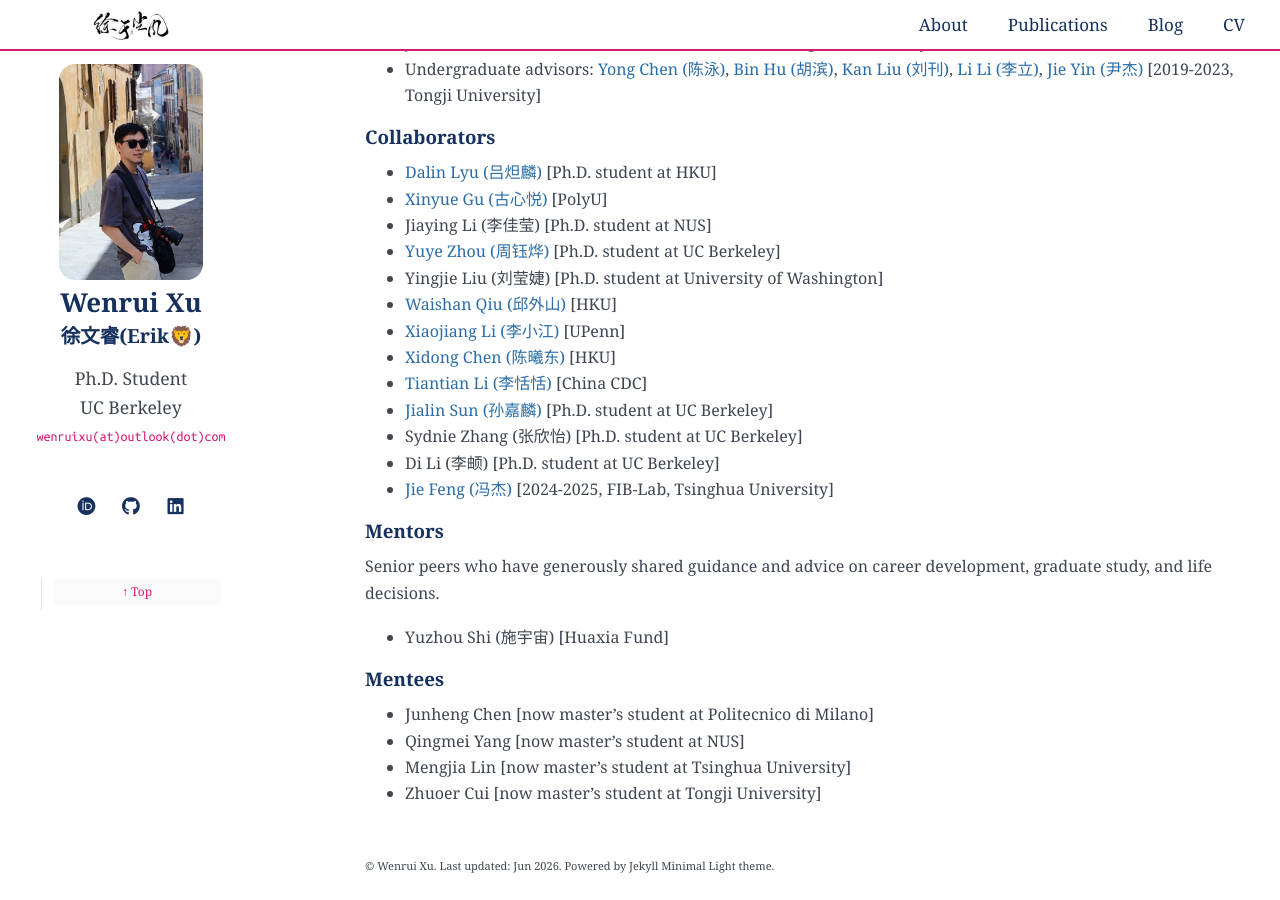
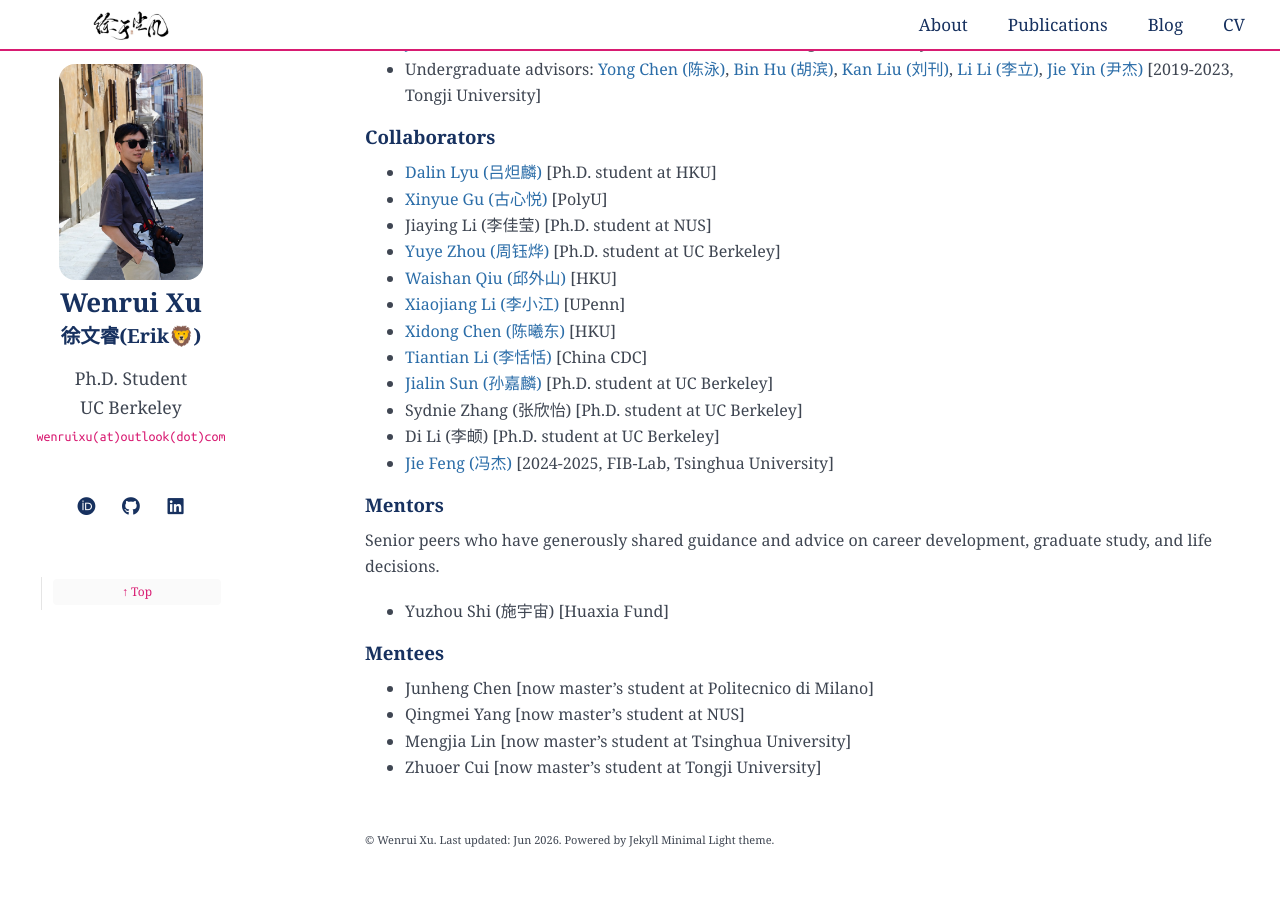
Before and after one commit to ruaruaxu/ruaruaxu.github.io, a Jekyll site: the page built from people.md, in a window 1280 px wide and 900 px high, scrolled down 639 px. Built offline with Jekyll 4.4.1, drawn with Linux system fonts in a browser that asks for light colours; a style sheet for code colours, icons or effects is not loaded; after the commit the page ends 1513 px from its top, so only the background shows below that.

Commit message:
Remove collaborator entry

```diff
--- a/people.md
+++ b/people.md
@@ -51,7 +51,6 @@ I am so lucky to have learned from and worked with many wonderful people. Each o
 - [Xinyue Gu (古心悦)](https://scholar.google.com/citations?user=I7k0-jkAAAAJ) [PolyU]
 - Jiaying Li (李佳莹) [Ph.D. student at NUS]
 - [Yuye Zhou (周钰烨)](https://yuyezhou.com/) [Ph.D. student at UC Berkeley]
-- Yingjie Liu (刘莹婕) [Ph.D. student at University of Washington]
 - [Waishan Qiu (邱外山)](https://www.qiuwaishan.com/aboutme) [HKU]
 - [Xiaojiang Li (李小江)](https://sites.google.com/site/xiaojiangligis/) [UPenn]
 - [Xidong Chen (陈曦东)](https://www.researchgate.net/profile/Xidong-Chen-2) [HKU]
```
